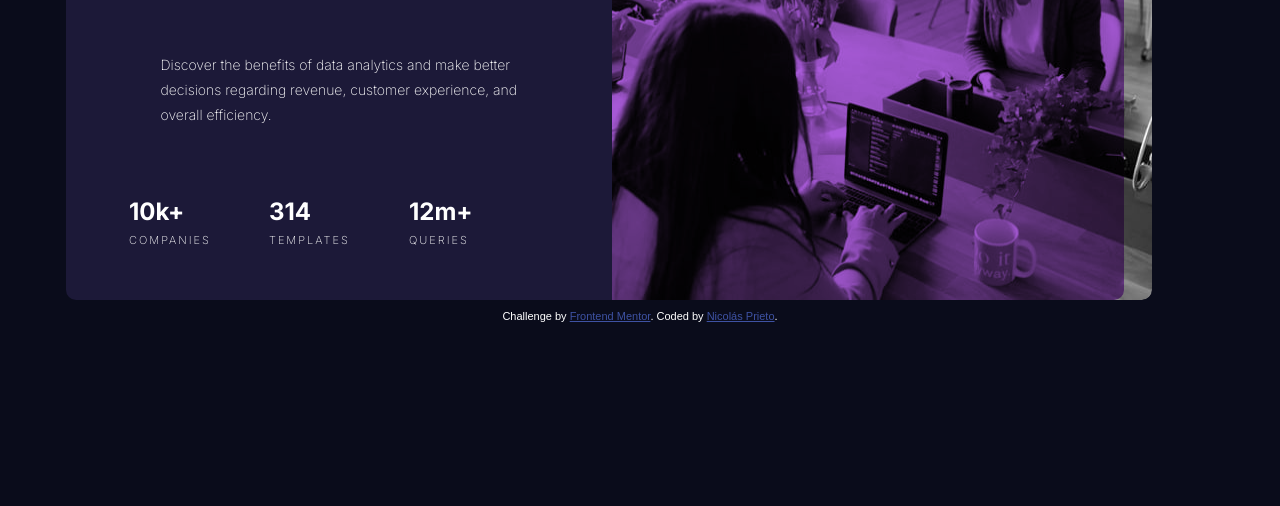
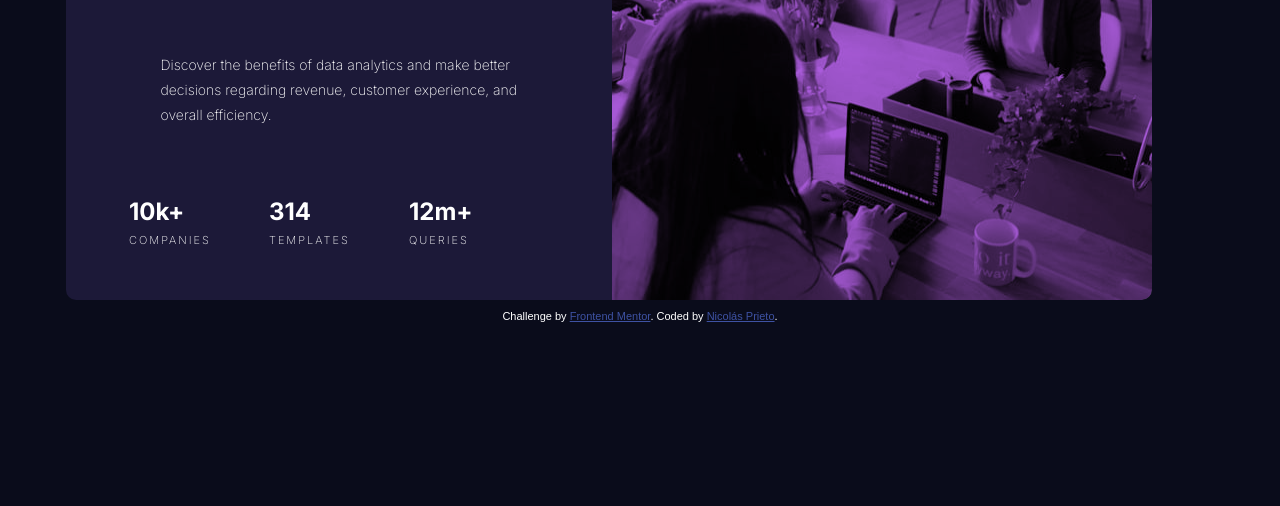
Before and after one commit to prtncls/card-component, a plain HTML site: page index.html in a window 1280 px wide. Shown: the part 334-840 px from the top of the page. Drawn offline with Linux system fonts and the light colour scheme.

Commit message:
Overlay after
Cambio de ancho

```diff
--- a/styles/style.css
+++ b/styles/style.css
@@ -236,7 +236,7 @@ span {
     min-height: 446px;
   }
   .overlay::after {
-    width: 50%;
+    //width: 50%;
     height: 100%;
     top: 0px;
     max-height: unset;
```
